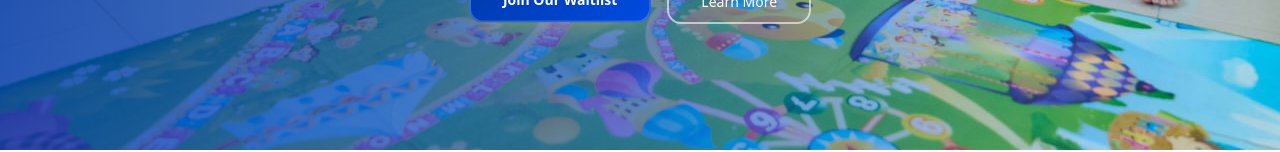
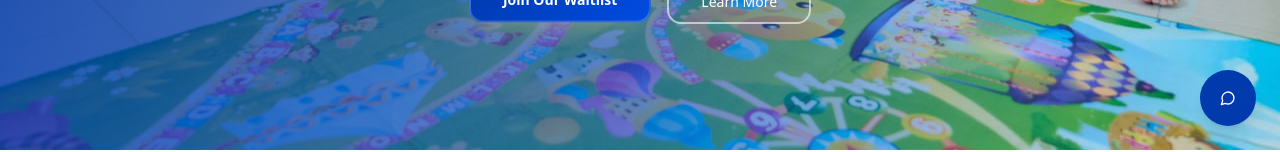
Before and after one commit to globallyceum25-dot/lyceum-care-futures, a React (Vite) app: page / in a window 1280 px wide. Shown: the part 650-802 px from the top of the page. Built offline with nearby package versions, Linux system fonts and the light colour scheme.

Commit message:
Make chatbot visible

```diff
--- a/index.html
+++ b/index.html
@@ -24,21 +24,28 @@
     <link rel="preconnect" href="https://fonts.gstatic.com" crossorigin>
     <link href="https://fonts.googleapis.com/css2?family=Montserrat:wght@400;500;600;700&display=swap" rel="stylesheet">
 
-    <!-- BotPenguin Chatbot -->
+    <!-- BotPenguin Chatbot Widget -->
     <script>
-      (function(d, s, id) {
-        var js, fjs = d.getElementsByTagName(s)[0];
-        if (d.getElementById(id)) return;
-        js = d.createElement(s); js.id = id;
-        js.src = "https://window.botpenguin.com/static/js/script.js";
-        js.onload = function() {
-          BotPenguin.init({
-            chatbotId: "68bd6fe95500a0e58effab7e",
-            pageId: "68bd6f07d72892e902e22bb1"
-          });
+      window.addEventListener('DOMContentLoaded', function() {
+        var script = document.createElement('script');
+        script.type = 'text/javascript';
+        script.async = true;
+        script.src = 'https://cdn.botpenguin.com/botpenguin.js';
+        script.onload = function() {
+          if (typeof BotPenguin !== 'undefined') {
+            BotPenguin.init({
+              widgetId: '68bd6fe95500a0e58effab7e'
+            });
+          }
         };
-        fjs.parentNode.insertBefore(js, fjs);
-      }(document, 'script', 'botpenguin-script'));
+        document.head.appendChild(script);
+      });
+    </script>
+
+    <!-- Alternative BotPenguin Integration -->
+    <script type="text/javascript">
+      !function(t,e){var o,n,p,r;e.__SV||(window.botpenguin=e,e._i=[],e.init=function(i,s,a){function g(t,e){var o=e.split(".");2==o.length&&(t=t[o[0]],e=o[1]);t[e]=function(){t.push([e].concat(Array.prototype.slice.call(arguments,0)))}}(p=t.createElement("script")).type="text/javascript",p.async=!0,p.src=s.api_host+"/static/array.js",(r=t.getElementsByTagName("script")[0]).parentNode.insertBefore(p,r);var u=e;for(void 0!==a?u=e[a]=[]:a="botpenguin",u.people=u.people||[],u.toString=function(t){var e="botpenguin";return"botpenguin"!==a&&(e+="."+a),t||(e+=" (stub)"),e},u.people.toString=function(){return u.toString(1)+".people (stub)"},o="capture identify alias people.set people.set_once set_config register register_once unregister opt_out_capturing has_opted_out_capturing opt_in_capturing reset isFeatureEnabled onFeatureFlags".split(" "),n=0;n<o.length;n++)g(u,o[n]);e._i.push([i,s,a])},e.__SV=1.2)}(document,window.botpenguin||[]);
+      botpenguin.init('68bd6fe95500a0e58effab7e', {api_host: 'https://window.botpenguin.com'});
     </script>
   </head>
 
--- /dev/null
+++ b/src/components/ChatBot.tsx
@@ -0,0 +1,51 @@
+import { useState } from "react";
+import { MessageCircle, X } from "lucide-react";
+import { Button } from "@/components/ui/button";
+
+const ChatBot = () => {
+  const [isOpen, setIsOpen] = useState(false);
+
+  const toggleChat = () => {
+    if (!isOpen) {
+      // Open BotPenguin chat in new window if widget doesn't load
+      window.open(
+        "https://page.botpenguin.com/68bd6fe95500a0e58effab7e/68bd6f07d72892e902e22bb1",
+        "BotPenguinChat",
+        "width=400,height=600,scrollbars=yes,resizable=yes"
+      );
+    }
+    setIsOpen(!isOpen);
+  };
+
+  return (
+    <>
+      {/* Floating Chat Button */}
+      <div className="fixed bottom-6 right-6 z-50">
+        <Button
+          onClick={toggleChat}
+          className="rounded-full w-14 h-14 bg-primary hover:bg-primary/90 shadow-lg transition-all duration-300 hover:scale-110"
+          size="icon"
+        >
+          {isOpen ? (
+            <X className="h-6 w-6 text-primary-foreground" />
+          ) : (
+            <MessageCircle className="h-6 w-6 text-primary-foreground" />
+          )}
+        </Button>
+      </div>
+
+      {/* Chat Widget Container */}
+      {isOpen && (
+        <div className="fixed bottom-24 right-6 w-80 h-96 bg-background border border-border rounded-lg shadow-2xl z-50 overflow-hidden">
+          <iframe
+            src="https://page.botpenguin.com/68bd6fe95500a0e58effab7e/68bd6f07d72892e902e22bb1"
+            className="w-full h-full border-0"
+            title="Lyceum Day Care Chat Support"
+          />
+        </div>
+      )}
+    </>
+  );
+};
+
+export default ChatBot;
--- a/src/pages/Index.tsx
+++ b/src/pages/Index.tsx
@@ -6,6 +6,7 @@ import Services from "@/components/Services";
 import WhyChooseUs from "@/components/WhyChooseUs";
 import ContactForm from "@/components/ContactForm";
 import Footer from "@/components/Footer";
+import ChatBot from "@/components/ChatBot";
 
 const Index = () => {
   return (
@@ -18,6 +19,7 @@ const Index = () => {
       <WhyChooseUs />
       <ContactForm />
       <Footer />
+      <ChatBot />
     </div>
   );
 };
```
